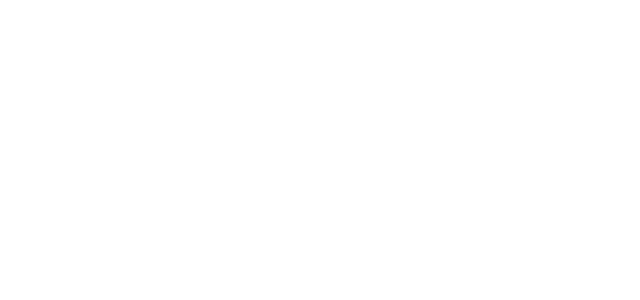
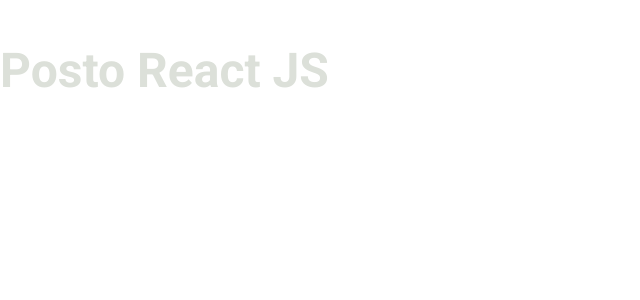
Before and after one commit to FilipeFalco/fuelprice, a React (Vite) app: page / in a window 1280 px wide. Shown: the top 300 px of the page, without its empty margins (0-640 px from the left). Built offline with nearby package versions, Linux system fonts and the light colour scheme; a web font is replaced by a local one.

Commit message:
Adicionado o styled components e criado o tema do projeto

```diff
--- a/package.json
+++ b/package.json
@@ -11,11 +11,13 @@
   "dependencies": {
     "json-server": "^0.17.0",
     "react": "^17.0.2",
-    "react-dom": "^17.0.2"
+    "react-dom": "^17.0.2",
+    "styled-components": "^5.3.3"
   },
   "devDependencies": {
     "@types/react": "^17.0.33",
     "@types/react-dom": "^17.0.10",
+    "@types/styled-components": "^5.1.24",
     "@vitejs/plugin-react": "^1.0.7",
     "typescript": "^4.5.4",
     "vite": "^2.8.0"
--- a/src/App.tsx
+++ b/src/App.tsx
@@ -1,11 +1,13 @@
 import './App.css';
 import { FuelPage } from './pages/Fuel';
+import { ThemeProvider } from 'styled-components';
+import { theme } from './theme/theme';
 
 function App() {
   return (
-    <div>
+    <ThemeProvider theme={theme}>
       <FuelPage />
-    </div>
+    </ThemeProvider>
   );
 }
 
--- a/src/components/Fuel/index.tsx
+++ b/src/components/Fuel/index.tsx
@@ -1,3 +1,9 @@
+import { Title } from './styles';
+
 export const FuelComponent = () => {
-  return <div></div>;
+  return (
+    <div>
+      <Title>Posto React JS</Title>
+    </div>
+  );
 };
--- a/src/components/Fuel/styles.ts
+++ b/src/components/Fuel/styles.ts
@@ -0,0 +1,11 @@
+import styled from 'styled-components';
+
+export const Title = styled.h1`
+  font-family: Roboto;
+  font-weight: bold;
+  font-size: 48px;
+
+  color: ${(props) => props.theme.colorGray200};
+
+  padding-top: 10px;
+`;
--- a/src/pages/Fuel.tsx
+++ b/src/pages/Fuel.tsx
@@ -1,3 +1,5 @@
+import { FuelComponent } from '../components/Fuel';
+
 export const FuelPage = () => {
-  return <div></div>;
+  return <FuelComponent />;
 };
--- a/src/theme/theme.ts
+++ b/src/theme/theme.ts
@@ -0,0 +1,7 @@
+export const theme = {
+  colorBlue200: "#0B4F6C",
+  colorGray200: "#DCE0D9",
+  colorGray100: "rgba(176,178,184,0.79)",
+  colorWhite: "#FBFBFF",
+  colorYellow600: "#FFE548"
+}
```
Also changed, not shown: 2 other files (tests, documents, lock files or other folders).
